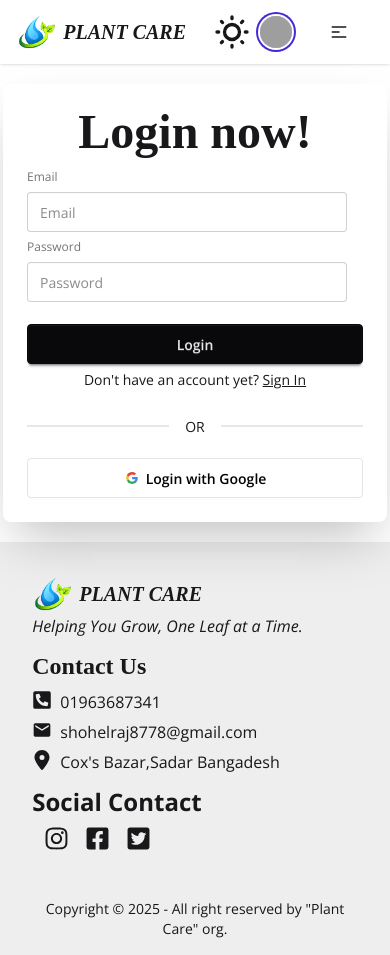
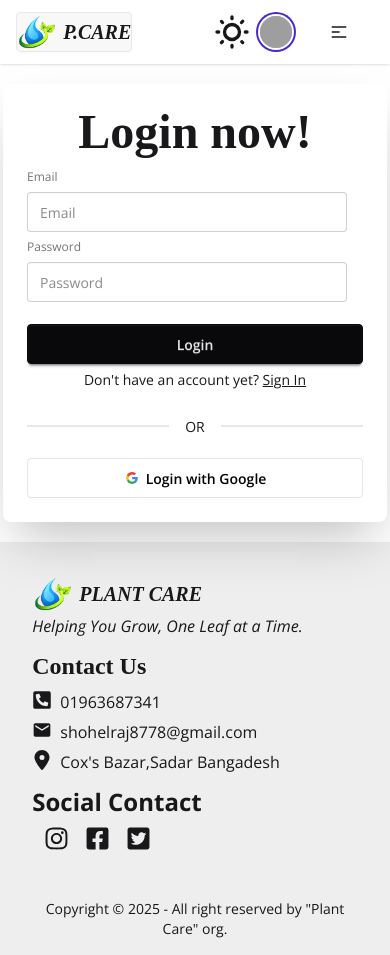
Before and after one commit to Shohel-Raj/plant-care-clint-side, a React (Vite) app: page /loginSignInPage in a window 390 px wide. Built offline with nearby package versions, Linux system fonts and the light colour scheme; no server answers; grey boxes are pictures that could not be loaded; a web font is replaced by a local one.

Commit message:
Responsive bugs fixed

```diff
--- a/src/Component/Navbar/Navbar.jsx
+++ b/src/Component/Navbar/Navbar.jsx
@@ -46,9 +46,10 @@ const Navbar = () => {
         <>
             <div className="navbar bg-base-100  w-11/12 md:w-10/12 mx-auto pl-0" >
                 <div className="navbar-start">
-                    <div onClick={handleBTN} className='flex btn btn-ghost p-0'>
+                    <div onClick={handleBTN} className='flex btn btn-gost bg-none p-0'>
                         <img className='w-10' src={img} />
-                        <h1 className=" text-xl uppercase font-extrabold italic p-0"> Plant Care</h1>
+                        <h1 className=" text-xl hidden md:flex uppercase font-extrabold italic p-0"> Plant Care</h1>
+                        <h1 className='text-xl md:hidden uppercase font-extrabold italic p-0'>P.Care</h1>
                     </div>
                 </div>
                 <div className="navbar-center hidden lg:flex">
--- a/src/Pages/AllPlants.jsx
+++ b/src/Pages/AllPlants.jsx
@@ -67,7 +67,7 @@ const AllPlants = () => {
 
 
 
-                            <table className="table mb-7">
+                            <table className="table mb-7 overflow-x-auto">
                                 {/* head */}
                                 <thead>
                                     <tr>
--- a/src/Pages/MyPlants.jsx
+++ b/src/Pages/MyPlants.jsx
@@ -85,7 +85,7 @@ const MyPlants = () => {
                                 <h1 className='font-bold text-2xl'>Your Plant Parade</h1>
                                 <p className='md:w-2/5 italic mt-3'>All the leafy legends you’ve adopted gather here—check in to water, feed, and cheer on every new sprout in your personal jungle!</p>
                             </div>
-                            <table className="table ">
+                            <table className="table overflow-x-auto">
                                 {/* head */}
                                 <thead>
                                     <tr>
```
